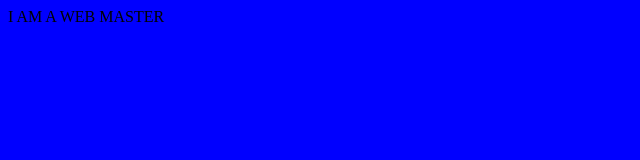
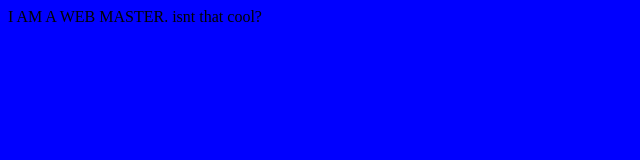
Before and after one commit to Sekinat-oyero/Background-generator, a plain HTML site: page index.html in a window 1280 px wide. Shown: the whole page, without its empty margins (0-640 px from the left). Drawn offline with Linux system fonts and the light colour scheme.

Commit message:
changing display text

```diff
--- a/index.html
+++ b/index.html
@@ -5,7 +5,7 @@
 	<link rel="stylesheet" type="text/css" href="style.css">
 </head>
 <body>
-	I AM A WEB MASTER
+	I AM A WEB MASTER. isnt that cool?
 </body>
 <script src="script.js"></script>
 </html
```
